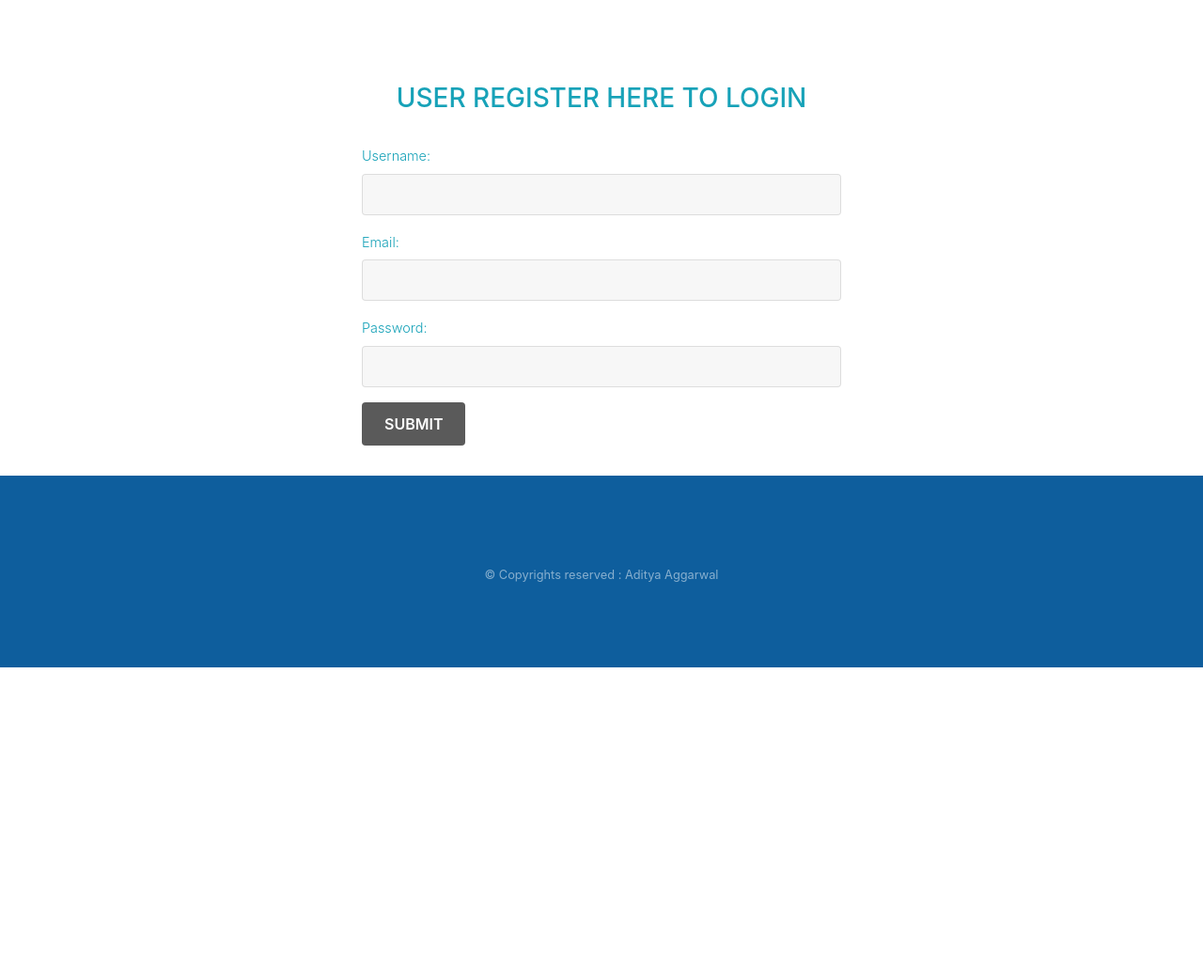
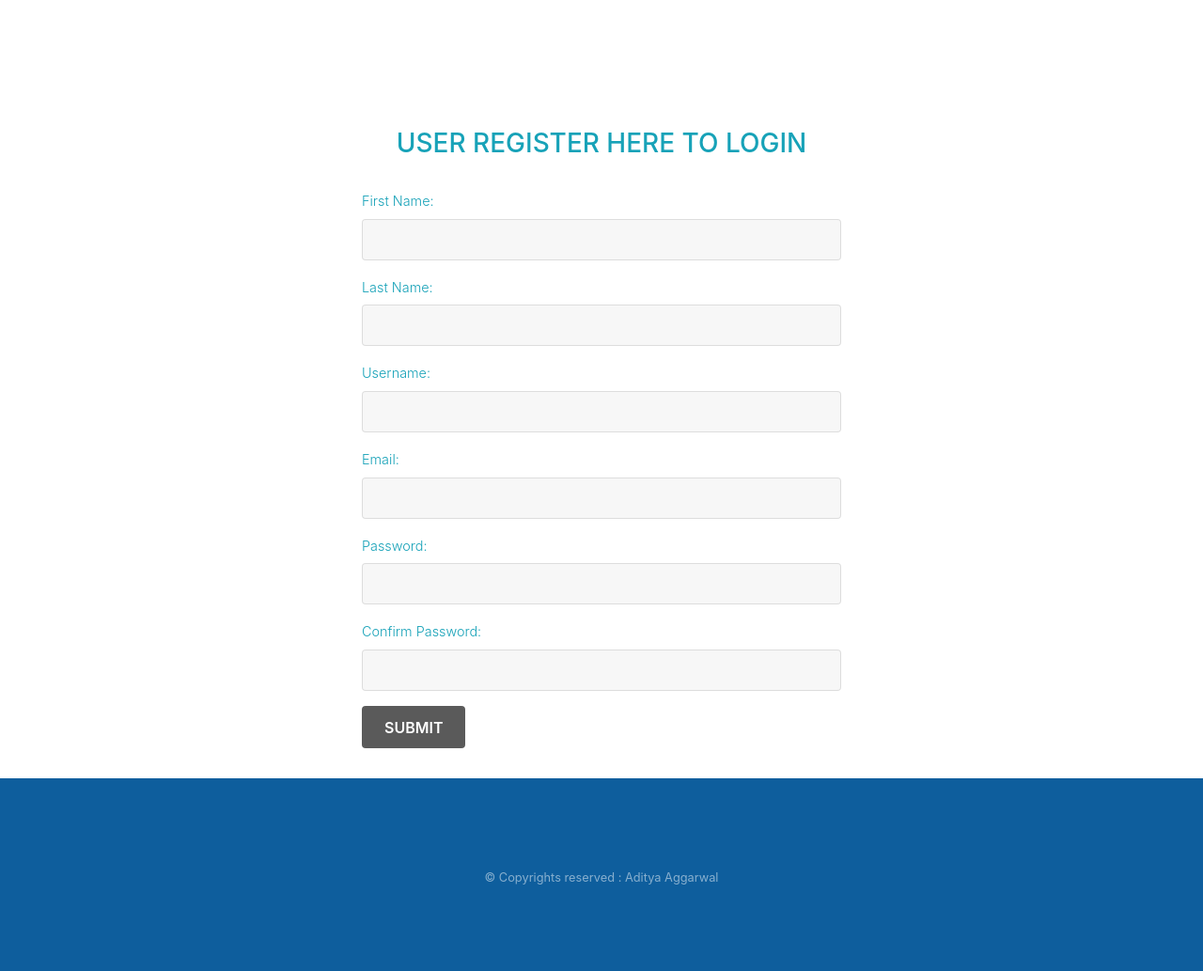
Before and after one commit to Aditya-2001/blogs, a Django app: page /register/ in a window 1280 px wide. Shown: the part 52-1085 px from the top of the page at 94% size. Before the commit the page ends 762 px from the top, so only its background shows below. Run offline with Django 3.2, Linux system fonts and the light colour scheme; some libraries are stand-ins or nearby versions.

Commit message:
registration form

```diff
--- a/blog/home/templates/home/register.html
+++ b/blog/home/templates/home/register.html
@@ -27,7 +27,16 @@
 					<li><a href="{% url 'register' %}">Register your account</a></li>
 				</ul>
 			</nav>
-
+			<br><br>
+			{% if wrong_email %}
+			<marquee>This email is already registered</marquee>
+			{% endif %}
+			{% if wrong_username %}
+			<marquee>Try different Username</marquee>
+			{% endif %}
+			{% if wrong_password %}
+			<marquee>Password does not matched</marquee>
+			{% endif %}
 
 			<div id="login">
 				<h3 class="text-center text-white pt-5">Registration form</h3>
@@ -40,6 +49,14 @@
 									<h3 class="text-center text-info">User register here to login</h3>
 									<br>
 									<div class="form-group">
+										<label for="first_name" class="text-info">First Name:</label><br>
+										<input type="text" name="first_name" class="form-control" required>
+									</div>
+									<div class="form-group">
+										<label for="last_name" class="text-info">Last Name:</label><br>
+										<input type="text" name="last_name" class="form-control" required>
+									</div>
+									<div class="form-group">
 										<label for="username" class="text-info">Username:</label><br>
 										<input type="text" name="username" id="username" class="form-control" required>
 									</div>
@@ -48,8 +65,12 @@
 										<input type="email" name="email" id="email" class="form-control" required>
 									</div>
 									<div class="form-group">
-										<label for="password" class="text-info">Password:</label><br>
-										<input type="text" name="password" id="password" class="form-control" required>
+										<label for="password1" class="text-info">Password:</label><br>
+										<input type="password" name="password1" id="password" class="form-control" required>
+									</div>
+									<div class="form-group">
+										<label for="password2" class="text-info">Confirm Password:</label><br>
+										<input type="password" name="password2" id="password" class="form-control" required>
 									</div>
 									<div class="form-group">
 										<input type="submit" name="submit" class="btn btn-info btn-md" value="submit">
--- a/blog/home/views.py
+++ b/blog/home/views.py
@@ -3,7 +3,7 @@ from django.contrib.auth.models import User
 from .models import blog,suggestion
 from django.contrib import messages
 from django.contrib.auth import (login,authenticate,logout)
-from .forms import AddPostForm
+from .forms import AddPostForm,user_form
 
 # Create your views here.
 def index(request):
@@ -21,22 +21,31 @@ def login_request(request):
 
 def check_user(request):
     if request.method == "POST":
+        form = user_form(request.POST)
         username=request.POST.get("username")
         email=request.POST.get("email")
-        password=request.POST.get("password")
-
         try:
-            user = User.objects.get(username=username)
-            return HttpResponse("<h1>Username already exists in database</h1>")
+            checker = User.objects.get(email=email)
+            messages.info(request,"This email is already registered")
+            return render(request,"home/register.html",context={"wrong_email": True})
         except:
             try:
-                user = User.objects.get(email=email)
-                return HttpResponse("<h1>Email is already registered</h1>")
+                checker = User.objects.get(username=username)
+                messages.info(request,"Try some different username")
+                return render(request,"home/register.html",context={"wrong_username": True})
             except:
-                user = User.objects.create(username=username, email=email)
-                user.set_password(password)
-                user.save()
-                return render(request,'home/addblog.html',context={})
+                print(form.is_valid())
+                if form.is_valid():
+                    first_name = User.POST.get("first_name")
+                    last_name = User.POST.get("last_name")
+                    password = User.POST.get("password2")
+                    user = User.objects.create(username=username, email=email, first_name=first_name, last_name=last_name)
+                    user.set_password(password)
+                    user.save()
+                    messages.info(request,"You have been successfully registered")
+                    return render(request,'home/addblog.html',context={})
+                else:
+                    return render(request,"home/register.html",context={"wrong_password": True})
     else:
         return HttpResponse("<h1>404: ERROR- This page can not be accessed by anyone</h1>")
 
```
Also changed, not shown: blog/home/forms.py (+15 -1 lines), blog/db.sqlite3.
